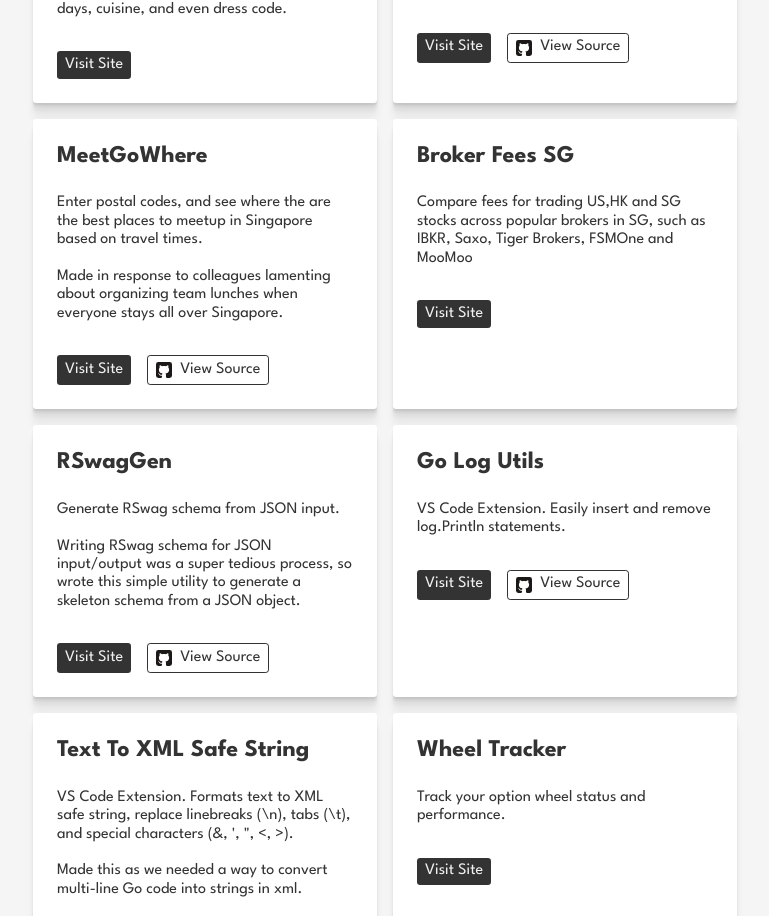
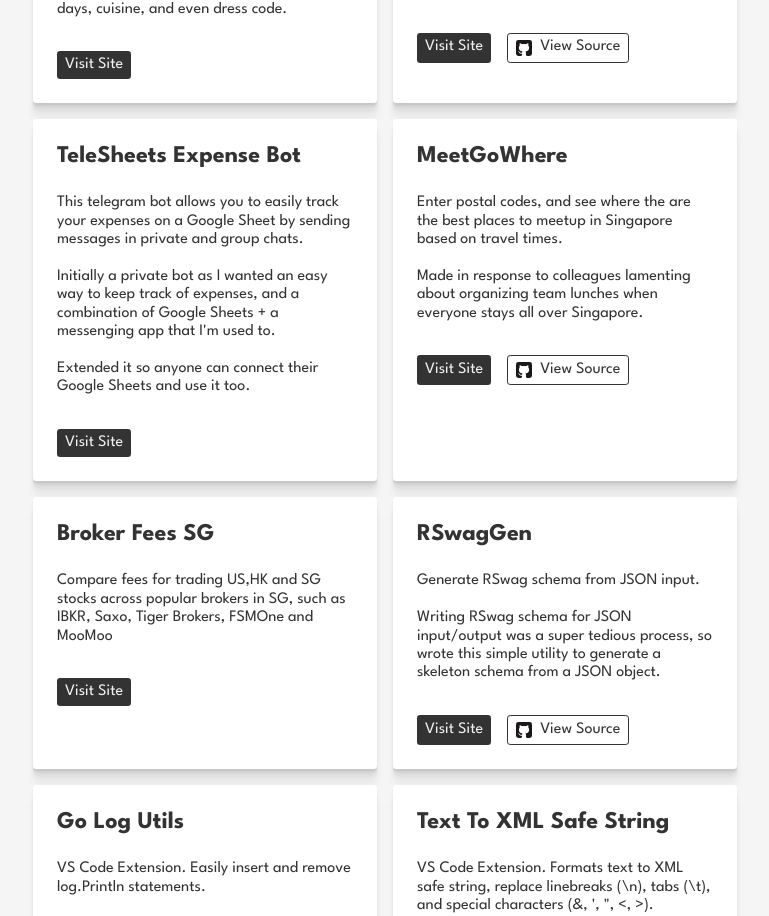
Before and after one commit to gpng/gpng.github.io, a Next.js app: page / in a window 1280 px wide. Shown: the part 1314-2230 px from the top of the page, without its empty margins (255-1024 px from the left). Built offline with nearby package versions, Linux system fonts and the light colour scheme.

Commit message:
Add telesheets expense bot, update deps

```diff
--- a/components/Projects/Projects.jsx
+++ b/components/Projects/Projects.jsx
@@ -35,6 +35,15 @@
 You have 6 attempts to guess the daily location. Initiatlly released with 2 puzzles, Singapore MRTs & LRTs, and Singapore MRTs only.`}
         url="https://geodle.vercel.app"
         source="https://github.com/gpng/geodle"
+      />
+      <ProjectCard
+        title="TeleSheets Expense Bot"
+        description={`This telegram bot allows you to easily track your expenses on a Google Sheet by sending messages in private and group chats.
+
+Initially a private bot as I wanted an easy way to keep track of expenses, and a combination of Google Sheets + a messenging app that I'm used to.
+
+Extended it so anyone can connect their Google Sheets and use it too.`}
+        url="https://t.me/telesheets_expense_bot"
       />
       <ProjectCard
         title="MeetGoWhere"
--- a/next.config.js
+++ b/next.config.js
@@ -1,4 +1,6 @@
 module.exports = {
+  output: 'export',
+  distDir: 'docs',
   images: {
     loader: 'akamai',
     path: '',
```
Also changed, not shown: package.json (+8 -9 lines), 4 other files (tests, documents, lock files or other folders).
